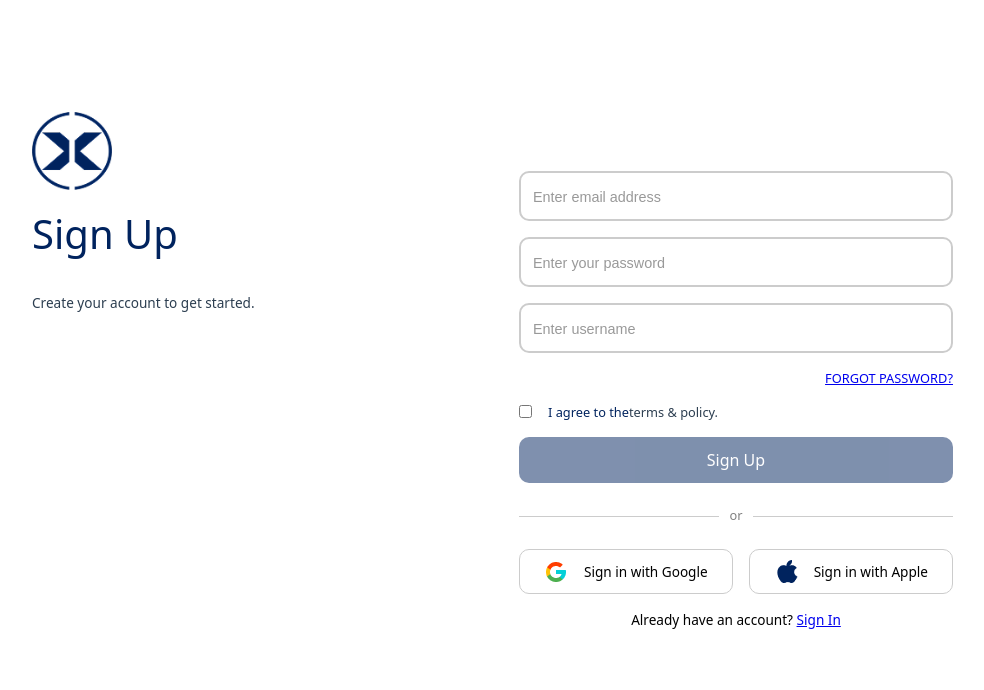
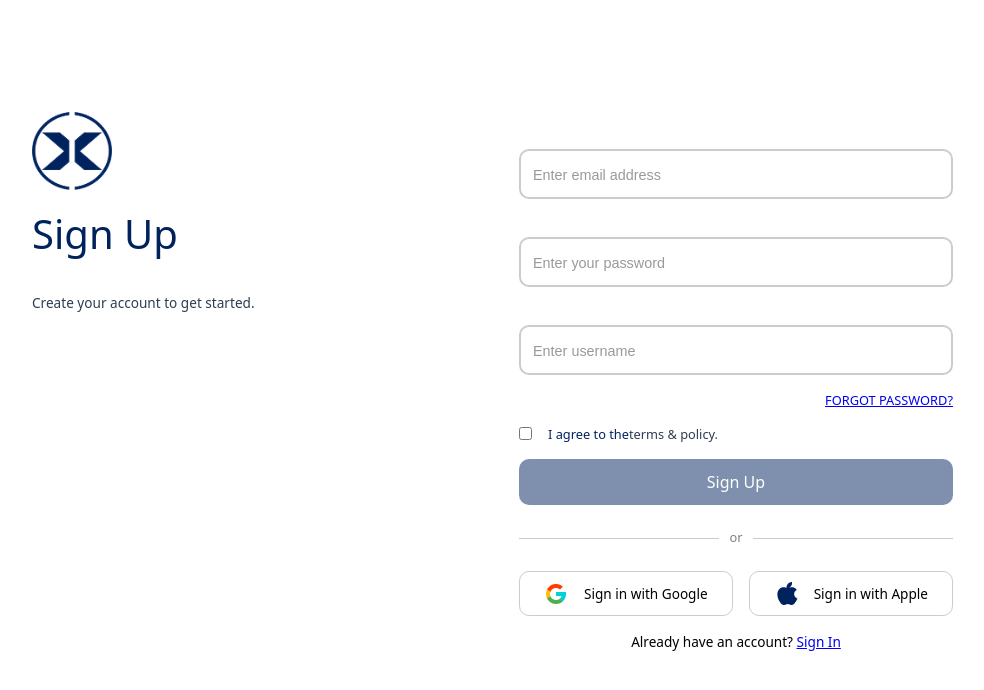
Before and after one commit to lllMISHRAlll/X-Map-search, a React (Vite) app: page /signup in a window 1280 px wide. Shown: the top 690 px of the page, without its empty margins (128-1112 px from the left). Built offline with nearby package versions, Linux system fonts and the light colour scheme; no server answers; some icons are missing.

Commit message:
minor css fixes on authform

```diff
--- a/src/components/AuthForm.jsx
+++ b/src/components/AuthForm.jsx
@@ -26,7 +26,10 @@ export default function AuthForm({ type, onSubmit }) {
   };
 
   const isValidEmail = /^[^\s@]+@[^\s@]+\.[^\s@]+$/.test(formData.email);
-  const isValidPassword = formData.password.length >= 6;
+  const isValidPassword =
+    /^(?=.*[A-Z])(?=.*[!@#$%^&*()_+[\]{};':"\\|,.<>/?]).{6,}$/.test(
+      formData.password
+    );
 
   const formValid =
     isValidEmail &&
@@ -77,6 +80,9 @@ export default function AuthForm({ type, onSubmit }) {
             value={formData.email}
             onChange={handleChange}
             required
+            className={`${
+              formData.email && !isValidEmail ? styles.inputError : ""
+            }`}
           />
           {formData.email && (
             <Icon
@@ -85,12 +91,14 @@ export default function AuthForm({ type, onSubmit }) {
               onClick={() => setFormData((prev) => ({ ...prev, email: "" }))}
             />
           )}
-          {formData.email && !isValidEmail && (
-            <span className={styles.error}>Enter a valid email address</span>
-          )}
+          <span className={styles.error}>
+            {formData.email && !isValidEmail
+              ? "Enter a valid email address"
+              : "\u00A0"}
+          </span>
         </div>
 
-        <div className={`${styles.passwordWrapper}`}>
+        <div className={styles.passwordWrapper}>
           <input
             type={showPassword ? "text" : "password"}
             name="password"
@@ -98,17 +106,20 @@ export default function AuthForm({ type, onSubmit }) {
             value={formData.password}
             onChange={handleChange}
             required
+            className={`${
+              formData.password && !isValidPassword ? styles.inputError : ""
+            }`}
           />
           <Icon
-            icon={showPassword ? "mdi:eye-off" : "mdi:eye"}
+            icon={showPassword ? "mdi:eye" : "mdi:eye-off"}
             className={styles.eyeIcon}
             onClick={() => setShowPassword((prev) => !prev)}
           />
-          {formData.password && !isValidPassword && (
-            <span className={styles.error}>
-              Password must be at least 6 characters
-            </span>
-          )}
+          <span className={styles.error}>
+            {formData.password && !isValidPassword
+              ? "Password must include a special char, an uppercase and min 6 chars"
+              : "\u00A0"}
+          </span>
         </div>
 
         {isSignup && (
--- a/src/styleSheets/auth.module.css
+++ b/src/styleSheets/auth.module.css
@@ -148,15 +148,17 @@ button[disabled] {
   cursor: pointer;
 }
 
-.inputWrapper {
-  margin-bottom: 1.5rem;
+.error {
+  min-height: 1rem;
+  font-size: 0.8rem;
+  color: red;
+  display: block;
+  margin-top: 0.25rem;
 }
 
-.error {
-  color: red;
-  font-size: 0.8rem;
-  display: block;
-  min-height: 1rem;
+.inputError {
+  border: 1px solid red !important;
+  outline: none;
 }
 
 .passwordWrapper {
@@ -171,7 +173,7 @@ button[disabled] {
 
 .eyeIcon {
   position: absolute;
-  top: 50%;
+  top: 37%;
   right: 0.75rem;
   transform: translateY(-50%);
   cursor: pointer;
```
